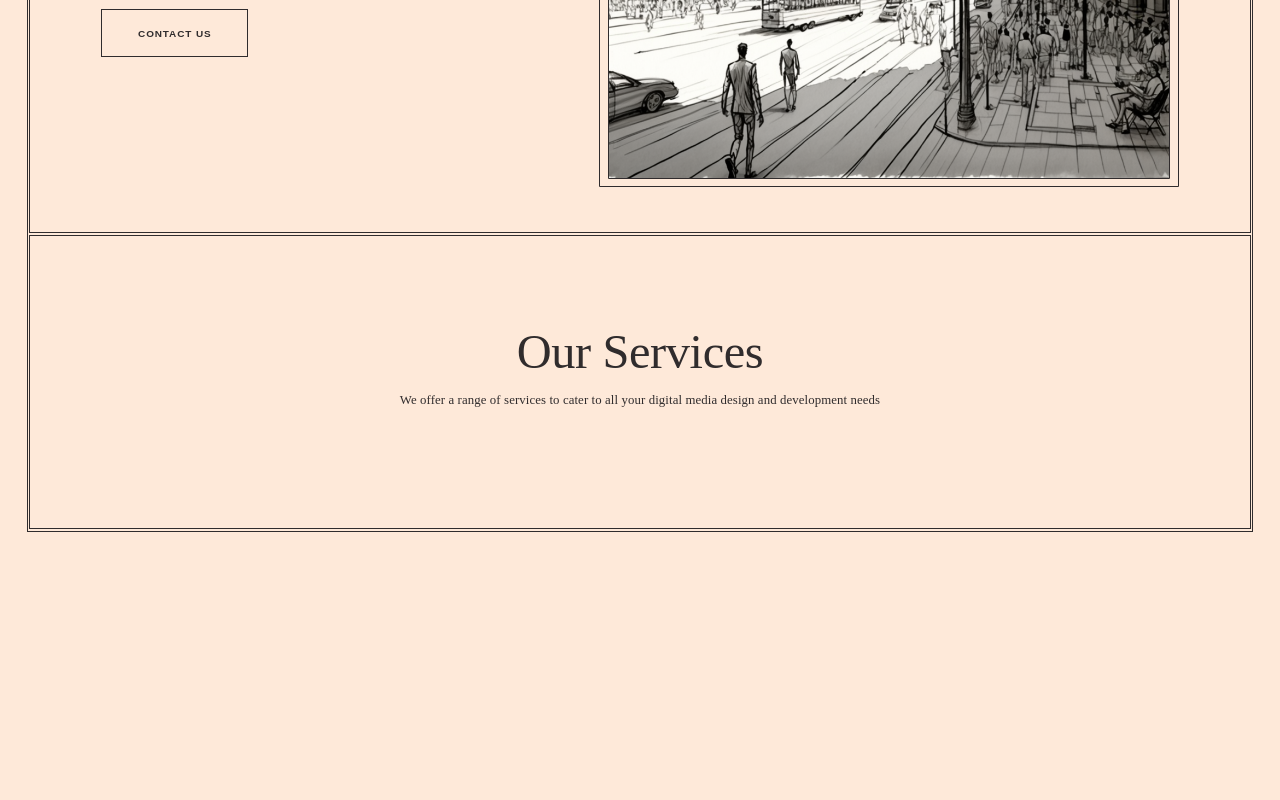
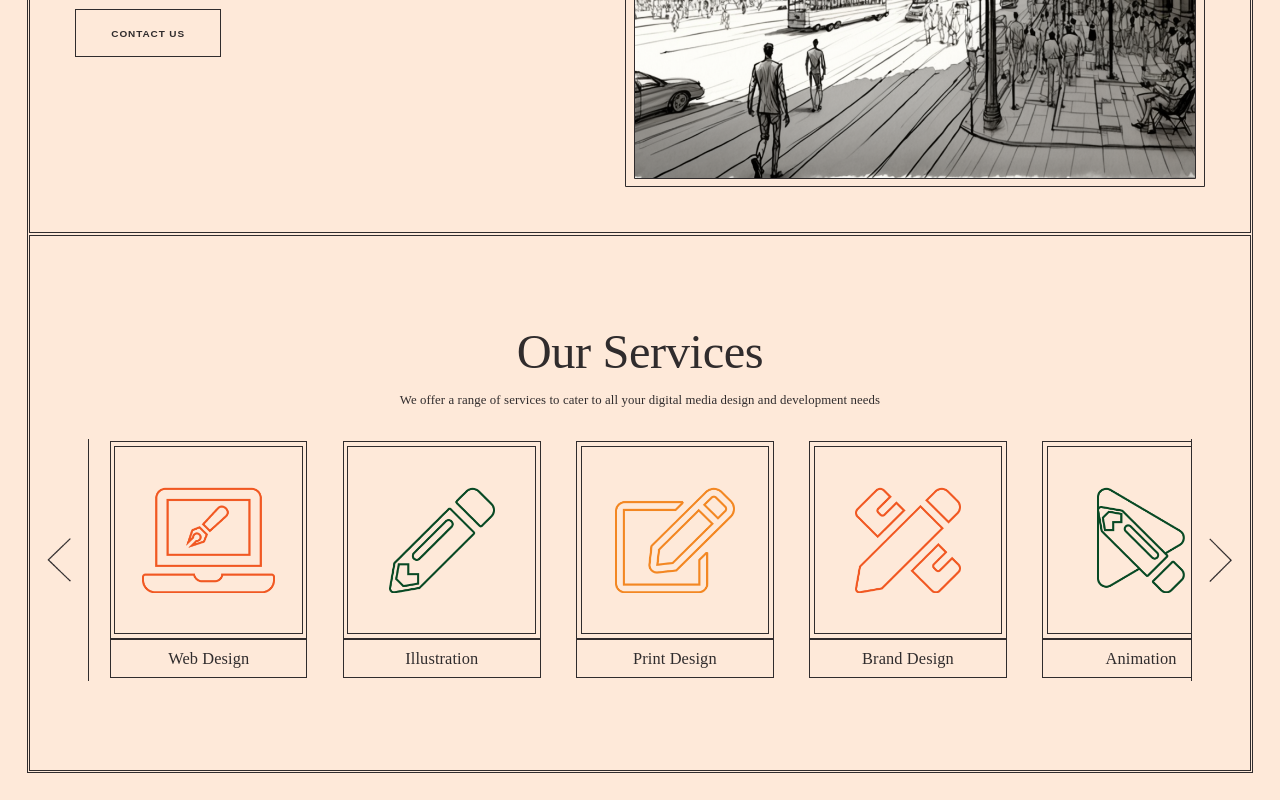
Before and after one commit to Akorodigitalmedia/akorodigitalmedia.github.io, a Next.js app in the folder akorodigitalmedia/: page / in a window 1280 px wide. Shown: the part 590-1390 px from the top of the page. Before the commit the page ends 1148 px from the top, so only its background shows below. Built offline with nearby package versions, Linux system fonts and the light colour scheme.

Commit message:
finished services card carousel

```diff
--- a/akorodigitalmedia/src/components/CardCarousel/index.js
+++ /dev/null
@@ -1 +0,0 @@
-export default function CardCarousel() {}
--- /dev/null
+++ b/akorodigitalmedia/src/components/ServicesCardCarousel/ServicesCardCarousel.module.css
@@ -0,0 +1,39 @@
+.ContentContainer {
+  display: flex;
+  justify-content: flex-end;
+  align-items: center;
+  width: 100%;
+  box-sizing: border-box;
+  overflow: hidden;
+}
+.Cards {
+  display: flex;
+  justify-content: center;
+  align-items: center;
+  position: relative;
+  left: 0;
+  transition: left 0.3s;
+}
+.Card {
+  margin-right: 2.778vw; /*40px*/
+}
+.container {
+  display: flex;
+  align-items: center;
+  justify-content: center;
+  width: 100%;
+}
+.btn {
+  height: 18.89vw; /*272px*/
+  width: 5vw; /*72px*/
+  background-color: #fee9d9;
+  display: flex;
+  justify-content: center;
+  align-items: center;
+}
+.PrevBtn {
+  border-right: 0.1389vw solid #302c2d; /*2px*/
+}
+.NextBtn {
+  border-left: 0.1389vw solid #302c2d; /*2px*/
+}
--- /dev/null
+++ b/akorodigitalmedia/src/components/ServicesCardCarousel/index.js
@@ -0,0 +1,86 @@
+import style from "./ServicesCardCarousel.module.css";
+import Card from "../ServicesCards";
+import Image from "next/image";
+import { useState } from "react";
+
+//Card Icons
+import Modelling from "../../../public/assets/3d-modelling-icon.png";
+import Animation from "../../../public/assets/animation-icon.png";
+import BrandDesign from "../../../public/assets/brand-design-icon.png";
+import Illustration from "../../../public/assets/illustration-icon.png";
+import Photography from "../../../public/assets/photography-icon.png";
+import PrintDesign from "../../../public/assets/print-design-icon.png";
+import WebDesign from "../../../public/assets/web-design-icon.png";
+import WebDevelopment from "../../../public/assets/web-development-icon.png";
+//arrows
+import LeftArrow from "../../../public/assets/left-arrow.png";
+import RightArrow from "../../../public/assets/right-arrow.png";
+export default function CardCarousel() {
+  const [position, setPosition] = useState(50);
+  const moveRight = () => {
+    if (position > 2) {
+      setPosition(position - 5);
+    } else if (position < 98) {
+      setPosition(5);
+    }
+  };
+
+  const moveLeft = () => {
+    if (position < 80) {
+      setPosition(position + 5);
+    } else if (position > 2) {
+      setPosition(60);
+    }
+  };
+
+  return (
+    <div className={style.container}>
+      <div onClick={moveLeft} className={style.PrevBtn + " " + style.btn}>
+        <Image
+          alt=""
+          src={LeftArrow}
+          style={{ height: "3.472vw", width: "auto" }}
+        />
+      </div>
+      <div className={style.ContentContainer}>
+        <div
+          style={{ position: "relative", left: position + "%" }}
+          className={style.Cards}
+          alttext=""
+        >
+          <div className={style.Card}>
+            <Card Title="Web Development" Icon={WebDevelopment} alttext="" />
+          </div>
+          <div className={style.Card}>
+            <Card Title="Web Design" Icon={WebDesign} alttext="" />
+          </div>
+          <div className={style.Card}>
+            <Card Title="Illustration" Icon={Illustration} alttext="" />
+          </div>
+          <div className={style.Card}>
+            <Card Title="Print Design" Icon={PrintDesign} alttext="" />
+          </div>
+          <div className={style.Card}>
+            <Card Title="Brand Design" Icon={BrandDesign} alttext="" />
+          </div>
+          <div className={style.Card}>
+            <Card Title="Animation" Icon={Animation} alttext="" />
+          </div>
+          <div className={style.Card}>
+            <Card Title="3D Modelling" Icon={Modelling} alttext="" />
+          </div>
+          <div className={style.Card}>
+            <Card Title="Photography" Icon={Photography} alttext="" />
+          </div>
+        </div>
+      </div>
+      <div onClick={moveRight} className={style.NextBtn + " " + style.btn}>
+        <Image
+          alt=""
+          src={RightArrow}
+          style={{ height: "3.472vw", width: "auto" }}
+        />
+      </div>
+    </div>
+  );
+}
--- a/akorodigitalmedia/src/components/ServicesCards/index.js
+++ b/akorodigitalmedia/src/components/ServicesCards/index.js
@@ -7,8 +7,8 @@ export default function CardBody(props) {
       <div className={style.IconOuter}>
         <div className={style.IconInner}>
           <Image
-            src={props.ImageSource}
-            alt={props.AltText}
+            src={props.Icon}
+            alt={props.alttext}
             style={{ height: "8.33vw", width: "auto" }}
             className={style.Icon}
           />
--- a/akorodigitalmedia/src/sections/Header/header.module.css
+++ b/akorodigitalmedia/src/sections/Header/header.module.css
@@ -3,7 +3,7 @@
   flex-direction: row;
   justify-content: space-between;
   align-items: center;
-  padding: 0 100px;
+  padding: 0 3.472vw;
   height: 9.3056vw;
   width: auto;
   background-color: #fee9d9;
--- a/akorodigitalmedia/src/sections/Header/index.js
+++ b/akorodigitalmedia/src/sections/Header/index.js
@@ -7,7 +7,11 @@ export default function Header() {
   return (
     <div className={style.container}>
       <Link href="/">
-        <Image src={logo} />
+        <Image
+          src={logo}
+          style={{ width: "6.7361vw", height: "auto" }}
+          alt=""
+        />
       </Link>
       <NavLinks Title="About" />
       <NavLinks Title="Portfolio" />
--- a/akorodigitalmedia/src/sections/HeroSectionOne/HeroSectionOne.module.css
+++ b/akorodigitalmedia/src/sections/HeroSectionOne/HeroSectionOne.module.css
@@ -5,7 +5,7 @@
   flex-direction: row;
   justify-content: space-between;
   align-items: center;
-  padding: 3.472vw 5.556vw; /*50px 80px */
+  padding: 3.472vw; /*50px 80px */
 }
 .containerLeft {
   width: 44%;
--- a/akorodigitalmedia/src/sections/ServicesSectionTwo/ServicesSectionTwo.module.css
+++ b/akorodigitalmedia/src/sections/ServicesSectionTwo/ServicesSectionTwo.module.css
@@ -1,6 +1,6 @@
 .container {
   border: 0.1389vw solid #302c2d; /*2px*/
-  padding: 6.94vw; /*100px*/
+  padding: 6.94vw 0; /*100px*/
   display: flex;
   justify-content: center;
   align-items: center;
--- a/akorodigitalmedia/src/sections/ServicesSectionTwo/index.js
+++ b/akorodigitalmedia/src/sections/ServicesSectionTwo/index.js
@@ -1,16 +1,5 @@
 import style from "./ServicesSectionTwo.module.css";
-import Card from "../../components/ServicesCards";
-import Image from "next/image";
-
-//Card Icons
-import Modelling from "../../../public/assets/3d-modelling-icon.png";
-import Animation from "../../../public/assets/animation-icon.png";
-import BrandDesign from "../../../public/assets/brand-design-icon.png";
-import Illustration from "../../../public/assets/illustration-icon.png";
-import Photography from "../../../public/assets/photography-icon.png";
-import PrintDesign from "../../../public/assets/print-design-icon.png";
-import WebDesign from "../../../public/assets/web-design-icon.png";
-import WebDevelopment from "../../../public/assets/web-development-icon.png";
+import CardCarousel from "../../components/ServicesCardCarousel";
 
 export default function ServicesSection() {
   return (
@@ -20,6 +9,7 @@ export default function ServicesSection() {
         We offer a range of services to cater to all your digital media design
         and development needs
       </p>
+      <CardCarousel />
     </div>
   );
 }
--- a/akorodigitalmedia/src/styles/MainPage.module.css
+++ b/akorodigitalmedia/src/styles/MainPage.module.css
@@ -1,4 +1,5 @@
 .container {
   margin: 2.08vw; /*30px*/
+
   border: 0.1389vw #302c2d solid; /*2px*/
 }
```
Also changed, not shown: akorodigitalmedia/public/assets/left-arrow.png (added), akorodigitalmedia/public/assets/right-arrow.png (added), akorodigitalmedia/src/components/CardCarousel/CardCarousel.module.css (deleted).
